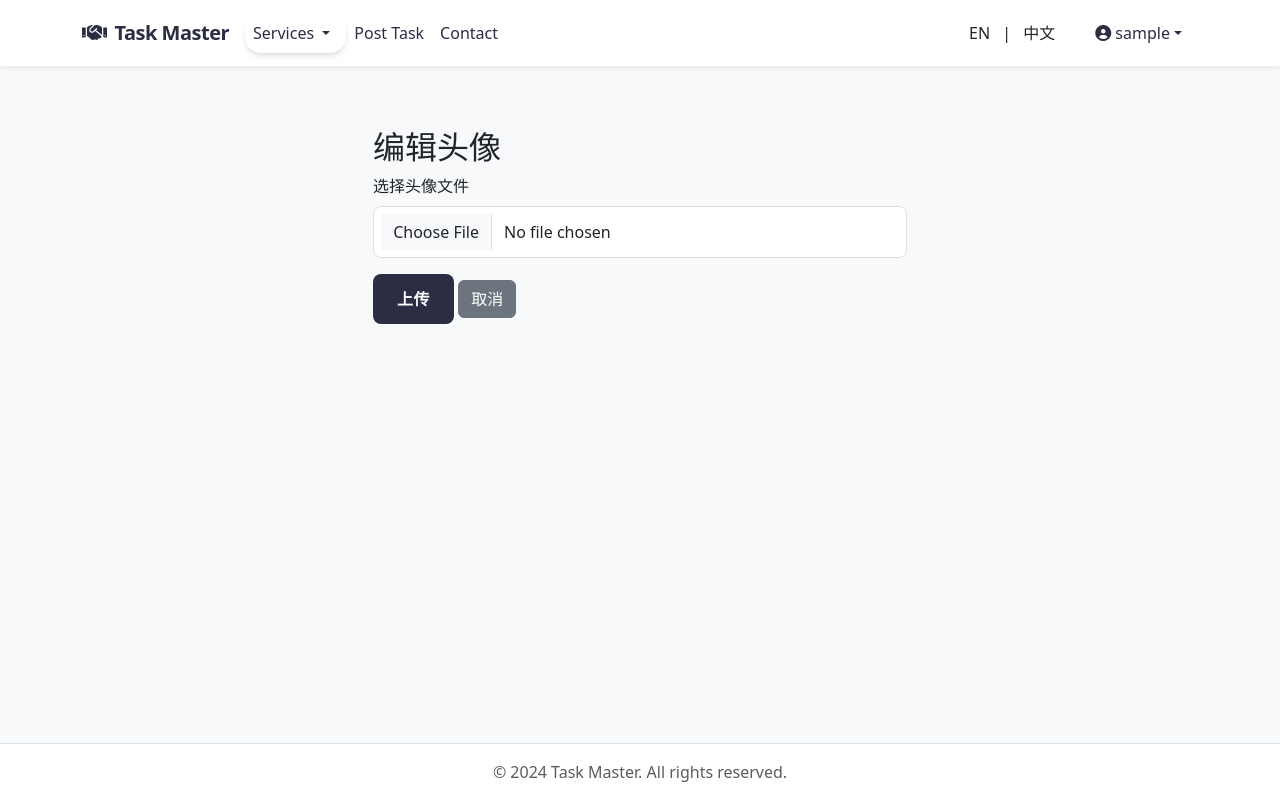
After one commit to MMMiaotl/TaskMasterWeb, a Flask app: a page that uses app/templates/edit_avatar.html in a window 1280 px wide. The commit adds this page. Run offline with Flask 3, Linux system fonts and the light colour scheme; the visitor is signed in with stand-in values (Sample User, id 1); data comes from the database, SQL or seed files in the repository.

Commit message:
加入上传头像的功能(未完)

```diff
--- a/app/routes/user.py
+++ b/app/routes/user.py
@@ -3,6 +3,9 @@ from flask_login import current_user, login_required
 from app import db
 from app.forms import EditProfileForm
 from app.models import User, Review
+from werkzeug.utils import secure_filename
+import os
+from config import Config
 
 user_bp = Blueprint('user', __name__)
 
@@ -44,3 +47,29 @@ def edit_profile():
         form.location.data = current_user.location
         form.website.data = current_user.website
     return render_template('edit_profile.html', form=form)
+
+@user_bp.route('/user/<username>/edit_avatar', methods=['GET', 'POST'])
+@login_required
+def edit_avatar(username):
+    user = User.query.filter_by(username=username).first_or_404()
+    if user.id != current_user.id:
+        flash('你没有权限编辑此用户的头像。', 'error')
+        return redirect(url_for('user.user_profile', username=username))
+
+    if request.method == 'POST':
+        file = request.files.get('avatar')
+        if file and allowed_file(file.filename):
+            filename = secure_filename(file.filename)
+            filepath = os.path.join(Config.UPLOAD_FOLDER, filename)
+            file.save(filepath)
+            user.avatar_url = url_for('static', filename=f'uploads/{filename}')
+            db.session.commit()
+            flash('头像更新成功！', 'success')
+            return redirect(url_for('user.user_profile', username=username))
+        else:
+            flash('文件类型不支持，请上传图片文件。', 'error')
+
+    return render_template('edit_avatar.html', user=user)
+
+def allowed_file(filename):
+    return '.' in filename and filename.rsplit('.', 1)[1].lower() in {'png', 'jpg', 'jpeg', 'gif'}
--- /dev/null
+++ b/app/templates/edit_avatar.html
@@ -0,0 +1,21 @@
+{% extends "base.html" %}
+
+{% block title %}编辑头像 - {{ user.username }}{% endblock %}
+
+{% block content %}
+<div class="container py-4">
+    <div class="row">
+        <div class="col-md-6 mx-auto">
+            <h2>编辑头像</h2>
+            <form method="POST" enctype="multipart/form-data">
+                <div class="mb-3">
+                    <label for="avatar" class="form-label">选择头像文件</label>
+                    <input type="file" class="form-control" id="avatar" name="avatar" accept="image/*" required>
+                </div>
+                <button type="submit" class="btn btn-primary">上传</button>
+                <a href="{{ url_for('user.user_profile', username=user.username) }}" class="btn btn-secondary">取消</a>
+            </form>
+        </div>
+    </div>
+</div>
+{% endblock %}
--- a/app/templates/user_profile.html
+++ b/app/templates/user_profile.html
@@ -10,11 +10,13 @@
             <div class="card profile-card">
                 <div class="card-body text-center">
                     <div class="profile-image mb-4">
-                        <img src="{{ user_info.avatar_url or url_for('static', filename='img/default-avatar.png') }}"
+                        <img src="{{ user_info.avatar_url or url_for('static', filename='images/default-avatar.jpg') }}"
                              class="rounded-circle img-thumbnail"
                              alt="{{ user_info.username }}"
                              style="width: 150px; height: 150px; object-fit: cover;">
                     </div>
+
+
                     <h3 class="card-title mb-3">{{ user_info.username }}</h3>
                     {% if user_info.role %}
                         <span class="badge bg-primary mb-3">{{ user_info.role }}</span>
```
